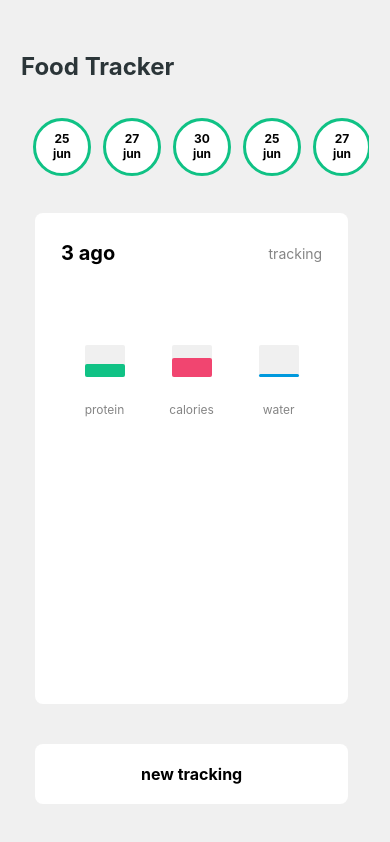
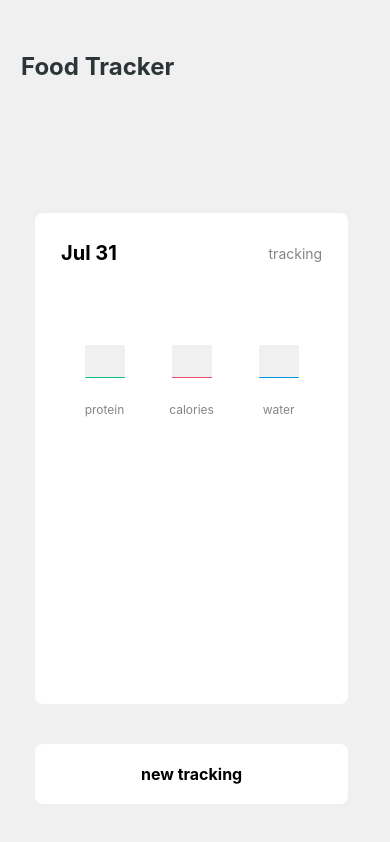
Before and after one commit to carled7/reactNativeApp, a React Native app: screen / in a window 390 px wide. Built offline with nearby package versions, Linux system fonts and the light colour scheme.

Commit message:
adding history items
every time a new tracking begin, a history is added with the previous tracking info

```diff
--- a/components/HistItem.js
+++ b/components/HistItem.js
@@ -24,7 +24,7 @@ const styles = StyleSheet.create({
   txt:{
     fontSize: 12,
     fontWeight: 'bold',
-    maxWidth: 20,
+    maxWidth: 30,
     textAlign: 'center',
     marginTop: 10,
   }
--- a/src/screens/Home.js
+++ b/src/screens/Home.js
@@ -8,21 +8,30 @@ import BarChartSerie from '../../components/barChartSerie';
 
 export const Home = ({ navigation }) => {
 
-  const [date, setDate] = useState('3 ago');
-  const [protein, setProtein] = useState(40);
-  const [calories, setCalories] = useState(60);
-  const [water, setWater] = useState(10);
+  const [date, setDate] = useState(getDate());
 
-  function initTracking(){
+  const [protein, setProtein] = useState(1);
+  const [calories, setCalories] = useState(1);
+  const [water, setWater] = useState(1);
+
+  const [histItems, setHistItems] = useState([]);
+
+  function initTracking() {
+
+    setHistItems([...histItems, date]);
+
     setDate(`${getDate()}`);
-    setProtein(0);
-    setCalories(0);
-    setWater(0);
+
+    setProtein(1);
+    setCalories(1);
+    setWater(1);
+
+
   }
 
-  function getDate(){
+  function getDate() {
 
-    const date = new Date().toString().slice(4,10);
+    const date = new Date().toString().slice(4, 10);
 
     return date;
   }
@@ -41,15 +50,13 @@ export const Home = ({ navigation }) => {
       <StatusBar style="auto" />
       <Text style={styles.h1}>Food Tracker</Text>
       <ScrollView style={styles.history} horizontal={true} >
-        <HistItem text={'25 jun'} />
-        <HistItem text={'27 jun'} />
-        <HistItem text={'30 jun'} />
-        <HistItem text={'25 jun'} />
-        <HistItem text={'27 jun'} />
-        <HistItem text={'30 jun'} />
-        <HistItem text={'25 jun'} />
-        <HistItem text={'27 jun'} />
-        <HistItem text={'30 jun'} />
+        {
+          histItems.map((item, index) => {
+            return(
+              <HistItem key={index} text={item}/>
+            );
+          })
+        }
       </ScrollView>
       <View style={styles.activeTracking}>
         <View style={styles.header}>
@@ -57,12 +64,12 @@ export const Home = ({ navigation }) => {
           <Text style={styles.status}>tracking</Text>
         </View>
         <View style={styles.chart}>
-          <BarChartSerie text={'protein'} color={'#10C285'} height={`${protein}%`} navigate={toUpdateFood}/>
+          <BarChartSerie text={'protein'} color={'#10C285'} height={`${protein}%`} navigate={toUpdateFood} />
           <BarChartSerie text={'calories'} color={'#F14570'} height={`${calories}%`} navigate={toUpdateFood} />
           <BarChartSerie text={'water'} color={'#0099DD'} height={`${water}%`} navigate={toUpdateWater} />
         </View>
       </View>
-      <TouchableOpacity style={styles.addBtn} onPress = {() => initTracking()}>
+      <TouchableOpacity style={styles.addBtn} onPress={() => initTracking()}>
         <Text style={styles.txtBtn}>new tracking</Text>
       </TouchableOpacity>
     </View>
```
